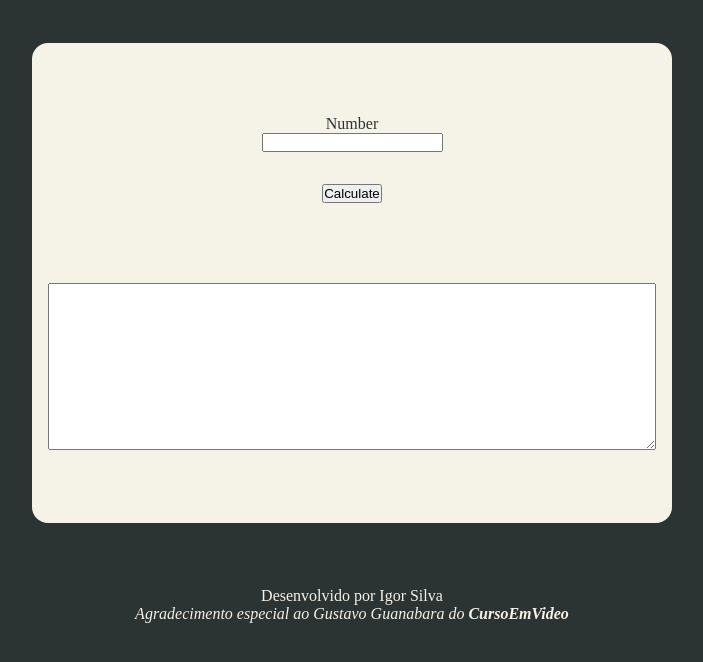
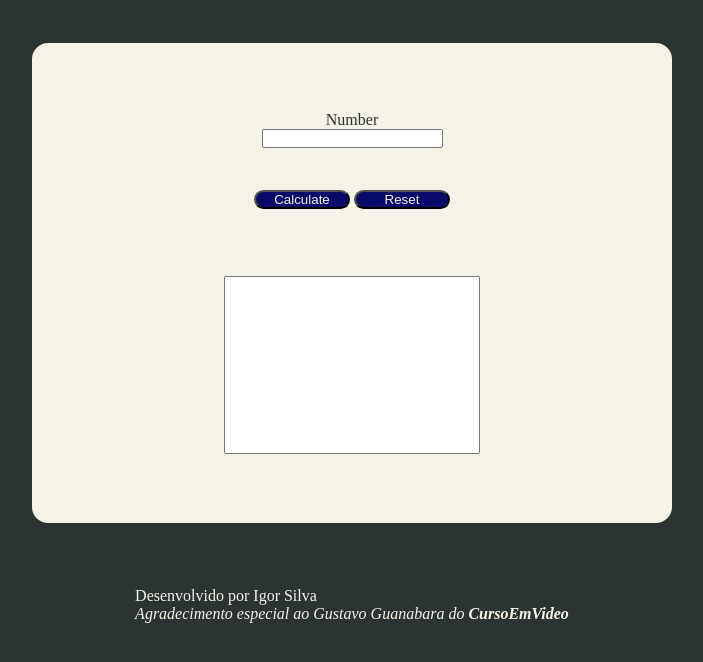
Before and after one commit to CapitaoDAreia/exercitando-conceitos-HTML-CSS-JS, a plain HTML site: page ex4/index.html in a window 1280 px wide. Shown: the part 118-780 px from the top of the page, without its empty margins (288-991 px from the left). Drawn offline with Linux system fonts and the light colour scheme.

Commit message:
Ex4 Commit

```diff
--- a/ex4/index.html
+++ b/ex4/index.html
@@ -15,10 +15,15 @@
         <div id="number-container">
             <label for="number">Number</label>
             <input type="number" name="number" id="number">
-            <input type="button" value="Calculate" id="calculate">
+                <div id="buttons">
+                    <input type="button" value="Calculate" id="calculate" onclick="calculate()">
+                    <input type="button" value="Reset" id="reset" onclick="reset()">
+                </div>
         </div>
         <div id="table-container">
-            <textarea name="table" id="table" cols="11" rows="11"></textarea>
+            <select name="table" id="table" size="11">
+
+            </select>
         </div>
 
     </section>
--- a/ex4/script.js
+++ b/ex4/script.js
@@ -1,24 +1,16 @@
 function calculate(){
-    let start = Number(document.getElementById('start').value)
-    let end = Number(document.getElementById('end').value)
-    let pace = Number(document.getElementById('pace').value)
-    let res = document.getElementById('res')
+    let number = Number(document.getElementById('number').value)
+    let table = document.getElementById('table')
 
-   res.innerHTML = `Result:`
+    table.innerHTML = ` `
 
-    if(start <= 100 && end <= 100 && pace <= 100 && (start > end && pace != 0 && (pace <= start || pace <= end))){
-        for(let i = start; i >= end; i-=pace){
-           res.innerHTML +=  `&#128073; ${i}`
-
-        }
-    }
-    else if(start <= 100 && end <= 100 && pace <= 100 && (start < end && pace != 0 && (pace <= start || pace <= end))){
-        for(let i = start; i <= end; i+=pace){
-            res.innerHTML +=  `&#128073; ${i}`
-
-        }
-    }
-    else{
-        alert("I need a start point and a correct pace at least! All < 100!")
+    for(let i = 0; i <=10; i++){
+        let object = document.createElement('option')
+        object.text = `${number} X ${i} = ${number*i}`
+        table.appendChild(object)
     }
 }
+function reset(){
+    let table = document.getElementById('table')
+    table.innerHTML = ` `
+}
--- a/ex4/style.css
+++ b/ex4/style.css
@@ -34,9 +34,35 @@ section{
     flex-direction: column;
     align-items: center;
 }
+#buttons{
+    margin-top: 5%;
+}
 #calculate{
     margin-top: 5%;
+    width: 6rem;
+    background-color: #0a0a6a;
+    color: #F5F2E7;
+
+    border-radius: 1rem;
 }
+#calculate:hover{
+    background-color: #36368d;
+    width: 6.1rem;
+}
+#reset{
+    margin-top: 5%;
+    width: 6rem;
+    background-color: #0a0a6a;
+    color: #F5F2E7;
+
+    border-radius: 1rem;
+}
+#reset:hover{
+    background-color: #36368d;
+    width: 6.1rem;
+}
+
+
 #table-container{
     width: 100%;
     display: flex;
@@ -44,14 +70,14 @@ section{
 
 }
 #table{
-    width: 95%;
+    width: 40%;
     height: 100%;
+
 }
 footer{
     margin-top: 5%;
-    text-align: center;
 }
-@media (max-width:350px) {
+@media (max-width:430px) {
     section{
         margin-top: 5%;
 
```
